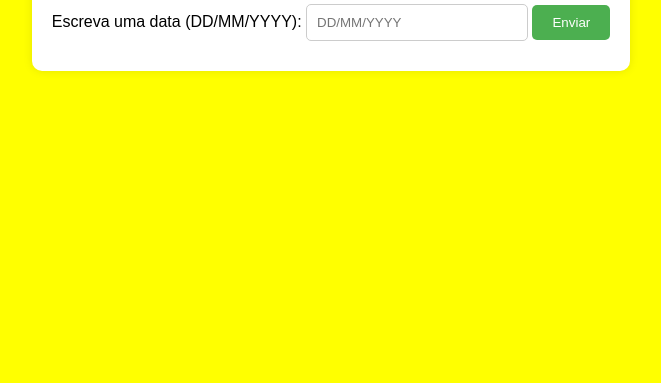
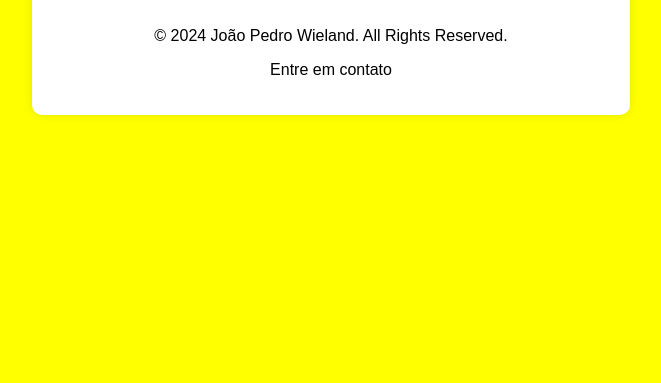
Before and after one commit to jpwieland/quantos-dias, a plain HTML site: page index.html in a window 1280 px wide. Shown: the part 417-800 px from the top of the page, without its empty margins (309-970 px from the left). Drawn offline with Linux system fonts and the light colour scheme.

Commit message:
adiciona o footer

```diff
--- a/index.html
+++ b/index.html
@@ -79,6 +79,14 @@
         <label for="dateInput">Escreva uma data (DD/MM/YYYY):</label>
         <input type="text" id="dateInput" name="dateInput" placeholder="DD/MM/YYYY">
         <button onclick="showAlert()">Enviar</button>
+
+        <footer style="text-align: center; margin-top: 20px;">
+
+            <p>&copy; 2024 João Pedro Wieland. All Rights Reserved.</p>
+
+            <p><a [href="mailto:info@yourwebsite.com](mailto:href="mailto:info@yourwebsite.com "‌")">Entre em contato</a></p>
+
+        </footer>
     </div>
 </body>
 </html>
```
